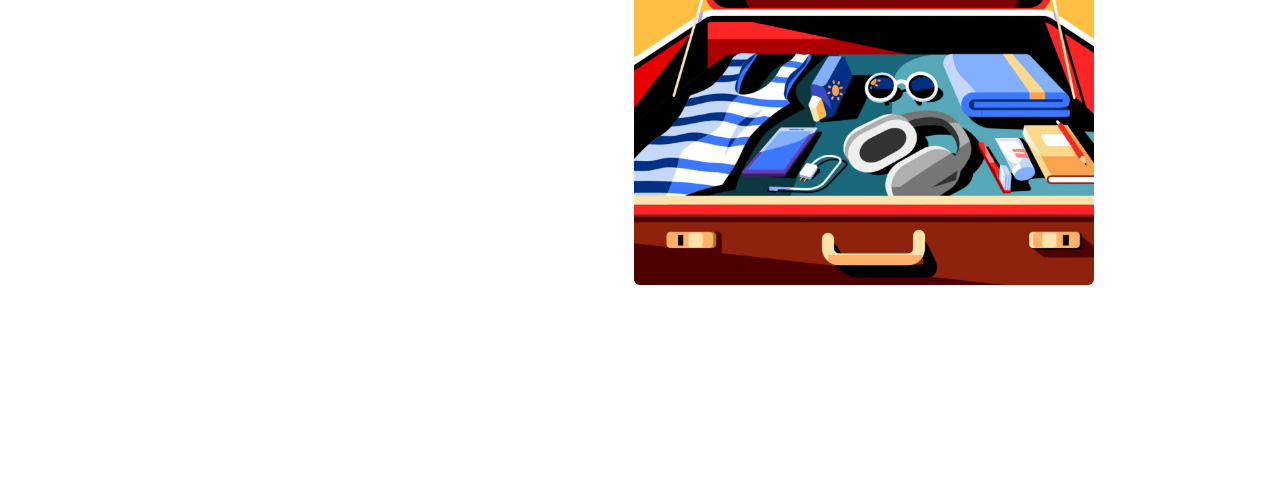
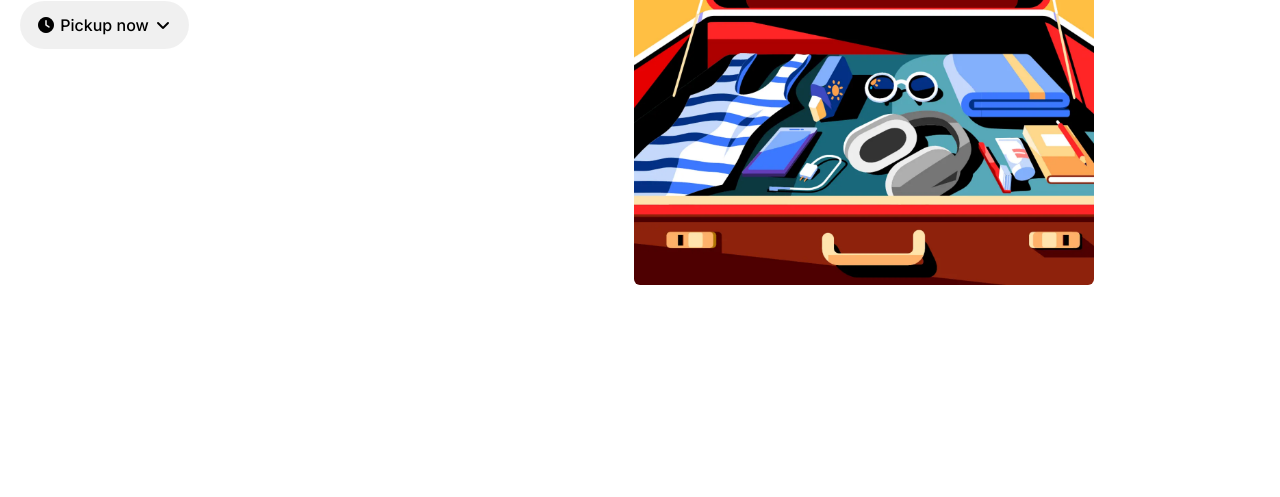
Before and after one commit to dipu-ray/uber-clone, a plain HTML site: page index.html in a window 1280 px wide. Shown: the part 303-800 px from the top of the page. Drawn offline with nearby package versions, Linux system fonts and the light colour scheme.

Commit message:
To add home pickup btn

```diff
--- a/index.html
+++ b/index.html
@@ -77,7 +77,12 @@
                         <span class="font-medium me-1">Dhaka, BD</span>
                         <span class="underline">Change city</span>
                     </a>
-                    <h1 class="text-[3.2rem] font-bold text-base/16 mt-2">Go anywhere with <br> Uber</h1>
+                    <h1 class="text-[3.2rem] font-bold text-base/16 mt-2 mb-7">Go anywhere with <br> Uber</h1>
+                    <a href="#x" class="bg-black/6 px-4 py-[14px] rounded-full font-medium hover:bg-black/10 duration-100">
+                        <i class="fa-solid fa-clock"></i>
+                        <span>Pickup now</span>
+                        <i class="fa-solid fa-angle-down"></i>
+                    </a>
                 </div>
                 <div>
                     <img class="w-115 rounded-md" src="assets/images/home.png" alt="">
```
